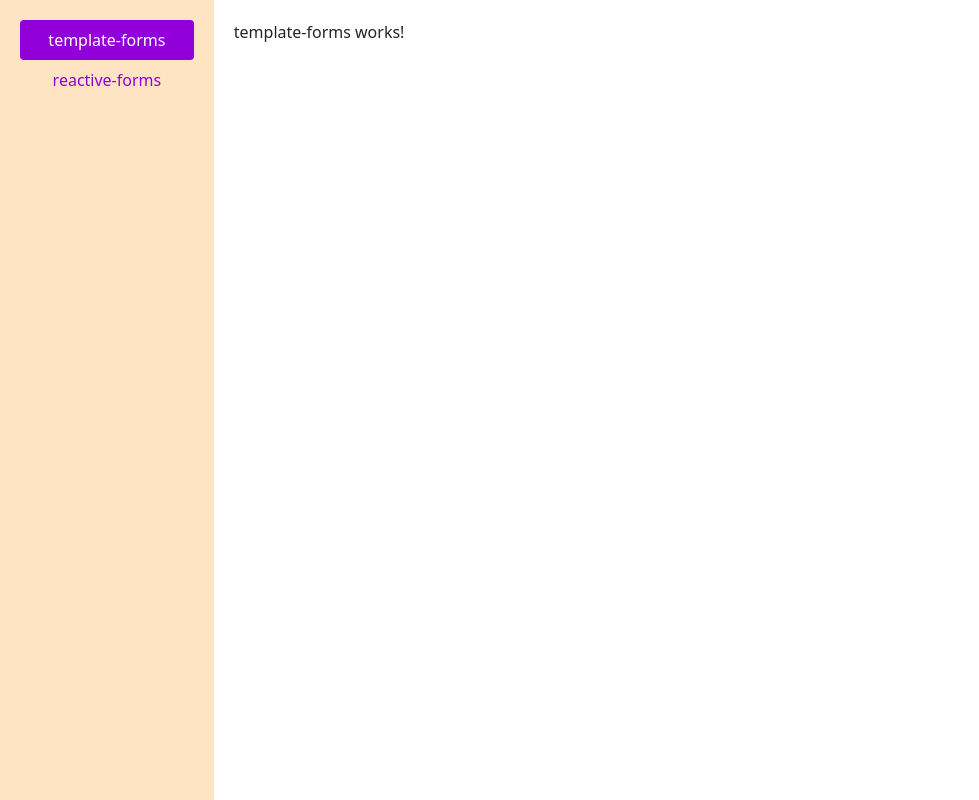
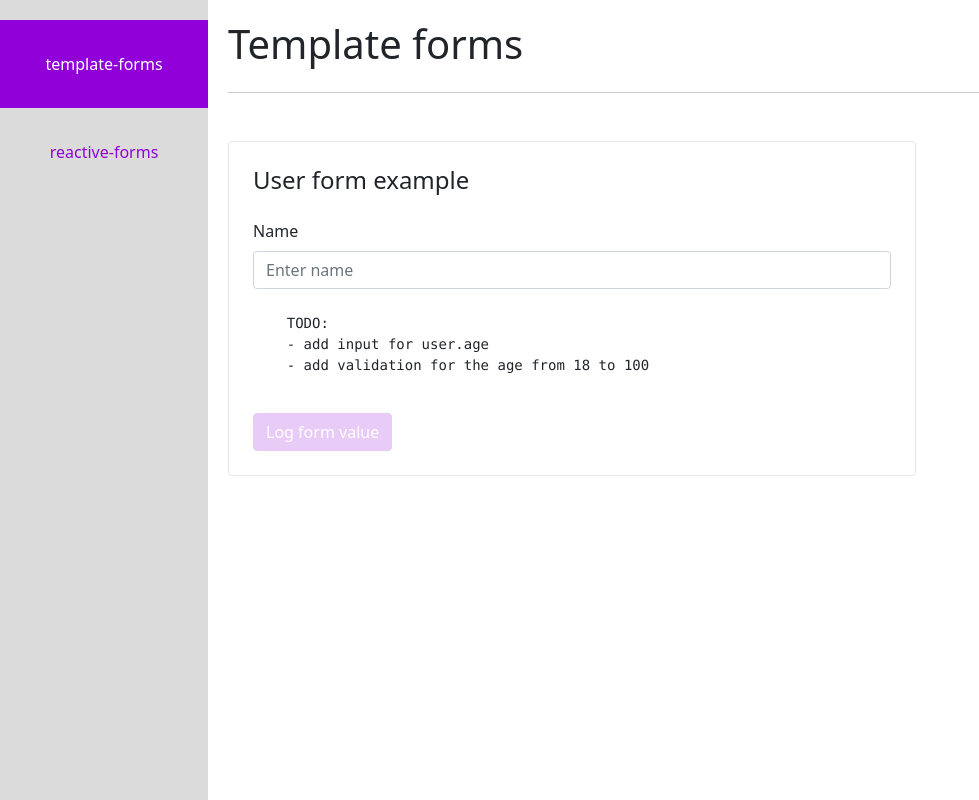
Before and after one commit to petyoMitkov/demos2022, an Angular app: page /template-forms in a window 1280 px wide. Shown: the whole page, without its empty margins (0-979 px from the left). Built offline with nearby package versions, Linux system fonts and the light colour scheme.

Commit message:
Add template form example

```diff
--- a/src/app/app.component.html
+++ b/src/app/app.component.html
@@ -1,18 +1,10 @@
 <div class="layout d-flex flex-row">
   <div class="sidebar">
-    <nav class="nav nav-fill nav-pills">
-      <a
-        class="nav-link"
-        [routerLink]="['/template-forms']"
-        [routerLinkActive]="'active'"
-      >
+    <nav class="nav nav-fill nav-pills d-block">
+      <a class="nav-link" [routerLink]="['/template-forms']" [routerLinkActive]="'active'">
         template-forms
       </a>
-      <a
-        class="nav-link"
-        [routerLink]="['/reactive-forms']"
-        [routerLinkActive]="'active'"
-      >
+      <a class="nav-link" [routerLink]="['/reactive-forms']" [routerLinkActive]="'active'">
         reactive-forms
       </a>
     </nav>
--- a/src/app/app.component.scss
+++ b/src/app/app.component.scss
@@ -3,15 +3,21 @@
 
   .sidebar {
     width: 250px;
-    background-color: bisque;
+    padding: 20px 0 20px 0;
+    background-color: #dbdbdb;
+
+    a {
+      border-radius: 0;
+      padding: 32px 16px;
+    }
+
+    a:hover:not(.active) {
+      background-color: #f7f7f7;
+    }
   }
 
   .content {
     width: 100%;
-  }
-
-  .sidebar,
-  .content {
     padding: 20px;
   }
 }
--- a/src/app/app.module.ts
+++ b/src/app/app.module.ts
@@ -6,6 +6,7 @@ import { NgbModule } from '@ng-bootstrap/ng-bootstrap';
 import { AppComponent } from './app.component';
 import { TemplateFormsComponent } from './template-forms/template-forms.component';
 import { ReactiveFormsComponent } from './reactive-forms/reactive-forms.component';
+import { FormsModule } from '@angular/forms';
 
 const routes: Routes = [
   {
@@ -20,7 +21,7 @@ const routes: Routes = [
 
 @NgModule({
   declarations: [AppComponent, TemplateFormsComponent, ReactiveFormsComponent],
-  imports: [BrowserModule, RouterModule.forRoot(routes), NgbModule],
+  imports: [BrowserModule, RouterModule.forRoot(routes), NgbModule, FormsModule],
   providers: [],
   bootstrap: [AppComponent],
 })
--- a/src/app/reactive-forms/reactive-forms.component.html
+++ b/src/app/reactive-forms/reactive-forms.component.html
@@ -1 +1,2 @@
-<p>reactive-forms works!</p>
+<h1 class="mb-4">Reactive forms</h1>
+<hr class="mb-5" />
--- a/src/app/template-forms/template-forms.component.html
+++ b/src/app/template-forms/template-forms.component.html
@@ -1 +1,37 @@
-<p>template-forms works!</p>
+<h1 class="mb-4">Template forms</h1>
+<hr class="mb-5" />
+
+<form #form="ngForm" class="border border-secondary rounded p-4 col-12 col-lg-8">
+  <h4 class="mb-4">User form example</h4>
+
+  <!-- Name  -->
+  <div class="form-group mb-4">
+    <label for="name" class="mb-2">Name</label>
+
+    <input
+      type="text"
+      name="name"
+      class="form-control mb-2"
+      placeholder="Enter name"
+      required
+      minlength="4"
+      [(ngModel)]="user.name"
+      #name="ngModel"
+    />
+
+    <div *ngIf="name.invalid && (name.dirty || name.touched)" class="alert alert-danger">
+      <small *ngIf="name.errors?.['required']">Name is required.</small>
+      <small *ngIf="name.errors?.['minlength']">Name must be at least 4 characters long.</small>
+    </div>
+  </div>
+
+  <pre>
+    TODO:
+    - add input for user.age
+    - add validation for the age from 18 to 100
+  </pre>
+
+  <button type="button" class="btn btn-primary" [disabled]="form.invalid" (click)="log()">
+    Log form value
+  </button>
+</form>
--- a/src/app/template-forms/template-forms.component.ts
+++ b/src/app/template-forms/template-forms.component.ts
@@ -3,13 +3,12 @@ import { Component, OnInit } from '@angular/core';
 @Component({
   selector: 'app-template-forms',
   templateUrl: './template-forms.component.html',
-  styleUrls: ['./template-forms.component.scss']
+  styleUrls: ['./template-forms.component.scss'],
 })
-export class TemplateFormsComponent implements OnInit {
+export class TemplateFormsComponent {
+  user = { name: '', age: '' };
 
-  constructor() { }
-
-  ngOnInit(): void {
+  log() {
+    console.log(this.user);
   }
-
 }
--- a/src/styles.scss
+++ b/src/styles.scss
@@ -1,7 +1,13 @@
 /* You can add global styles to this file, and also import other style files */
 $primary: #9100d9;
-$secondary:  #e7e7e7;
+$secondary: #e7e7e7;
 $white: white;
 
 /* Importing Bootstrap SCSS file. */
 @import "~bootstrap/scss/bootstrap";
+
+.btn:disabled {
+  opacity: 0.2;
+  cursor: not-allowed;
+  pointer-events: all !important;
+}
```
Also changed, not shown: 1 other file (tests, documents, lock files or other folders).
